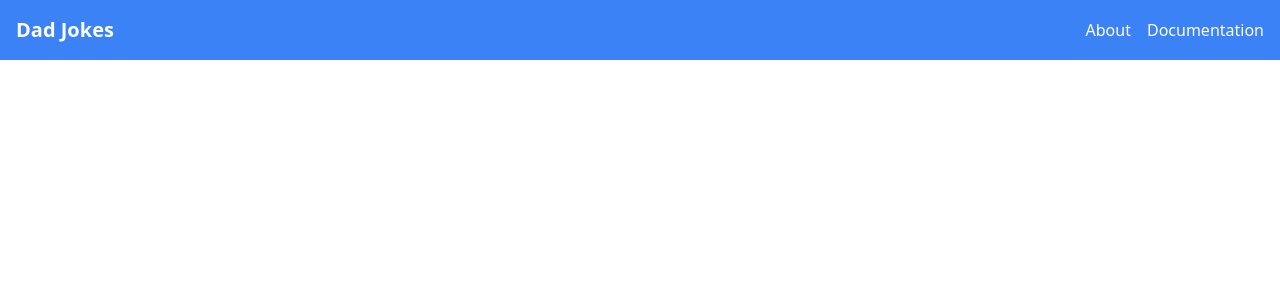
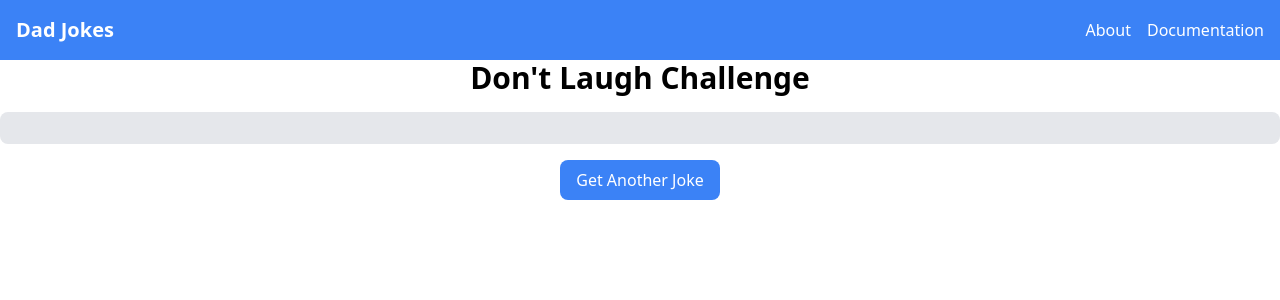
Before and after one commit to achingachris/dad-jokes, an Angular app: page / in a window 1280 px wide. Shown: the top 300 px of the page. Built offline with nearby package versions, Linux system fonts and the light colour scheme.

Commit message:
completed app

```diff
--- a/src/app/app.component.html
+++ b/src/app/app.component.html
@@ -1,9 +1,23 @@
 <nav class="bg-blue-500 p-4">
-  <div class="container mx-auto flex justify-between items-center">
-    <a href="#" class="text-white text-xl font-bold">Dad Jokes</a>
+  <div class="container mx-auto flex items-center justify-between">
+    <a href="#" class="text-xl font-bold text-white">Dad Jokes</a>
     <ul class="flex space-x-4">
       <li><a href="#" class="text-white hover:text-gray-200">About</a></li>
-      <li><a href="#" class="text-white hover:text-gray-200">Documentation</a></li>
+      <li>
+        <a href="#" class="text-white hover:text-gray-200">Documentation</a>
+      </li>
     </ul>
   </div>
 </nav>
+
+<div class="container mx-auto text-center">
+  <h3 class="mb-4 text-3xl font-bold">Don't Laugh Challenge</h3>
+  <div id="joke" class="mb-4 rounded-lg bg-gray-200 p-4">{{ joke }}</div>
+  <button
+    id="jokeBtn"
+    class="rounded-lg bg-blue-500 px-4 py-2 text-white"
+    (click)="fetchJoke()"
+  >
+    Get Another Joke
+  </button>
+</div>
--- a/src/app/app.component.ts
+++ b/src/app/app.component.ts
@@ -1,4 +1,5 @@
 import { Component } from '@angular/core';
+import { JokesService } from './jokes.service';
 
 @Component({
   selector: 'app-root',
@@ -6,5 +7,16 @@ import { Component } from '@angular/core';
   styleUrls: ['./app.component.css']
 })
 export class AppComponent {
-  title = 'dadjokes';
+  joke: string = '';
+
+  title = 'Dad jokes';
+
+  constructor(private jokeService: JokesService) { }
+
+  fetchJoke(): void {
+    this.jokeService.getJoke().subscribe((data: any) => {
+      this.joke = data.joke;
+    });
+  }
+
 }
--- a/src/app/jokes.service.ts
+++ b/src/app/jokes.service.ts
@@ -3,16 +3,14 @@ import { HttpClient } from '@angular/common/http';
 import { Observable } from 'rxjs';
 
 @Injectable({
-  providedIn: 'root'
+  providedIn: 'root',
 })
+export class JokesService {
+  url = 'https://icanhazdadjoke.com';
 
-export class JokesService {
-
-  url = 'https://icanhazdadjoke.com'
-
-  constructor(private http: HttpClient) { }
+  constructor(private http: HttpClient) {}
 
   getJoke(): Observable<any> {
-    return this.http.get(this.url, {headers: {Accept: 'application/json'}})
+    return this.http.get(this.url, { headers: { Accept: 'application/json' } });
   }
 }
```
